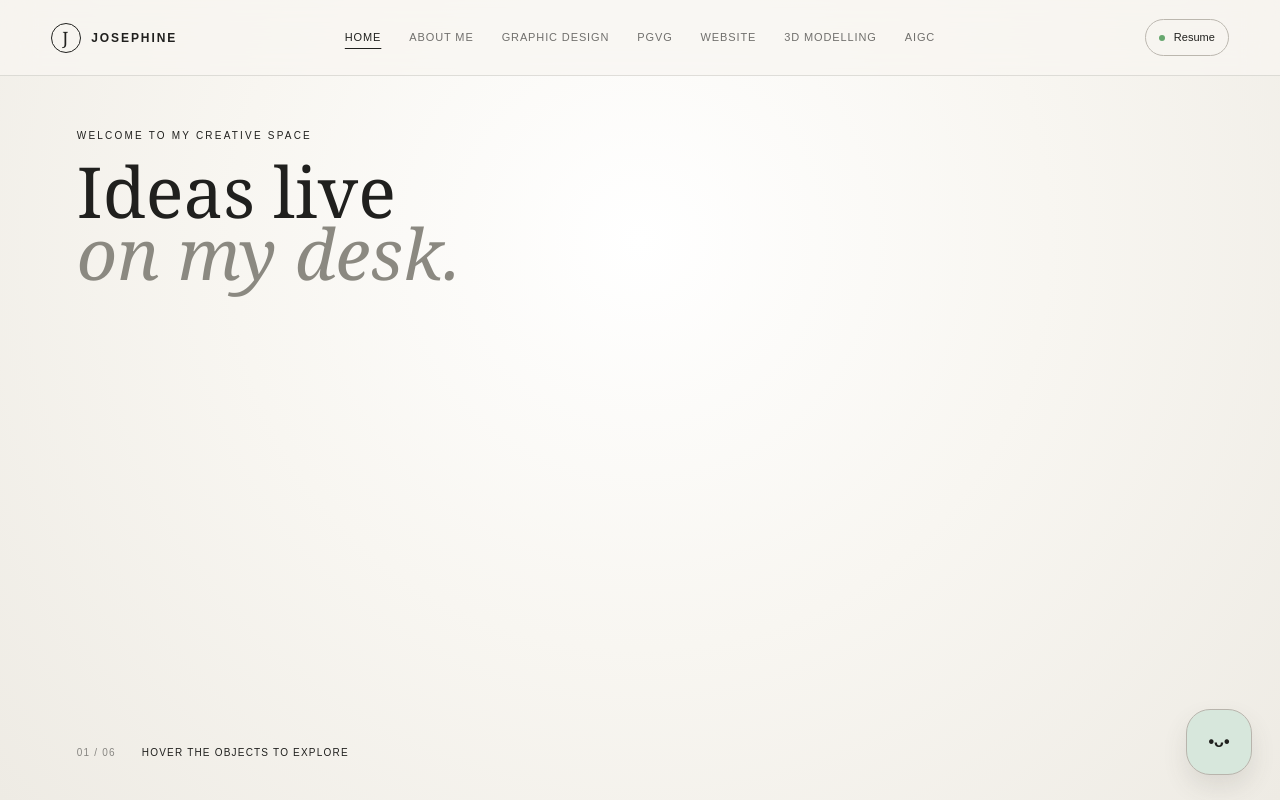
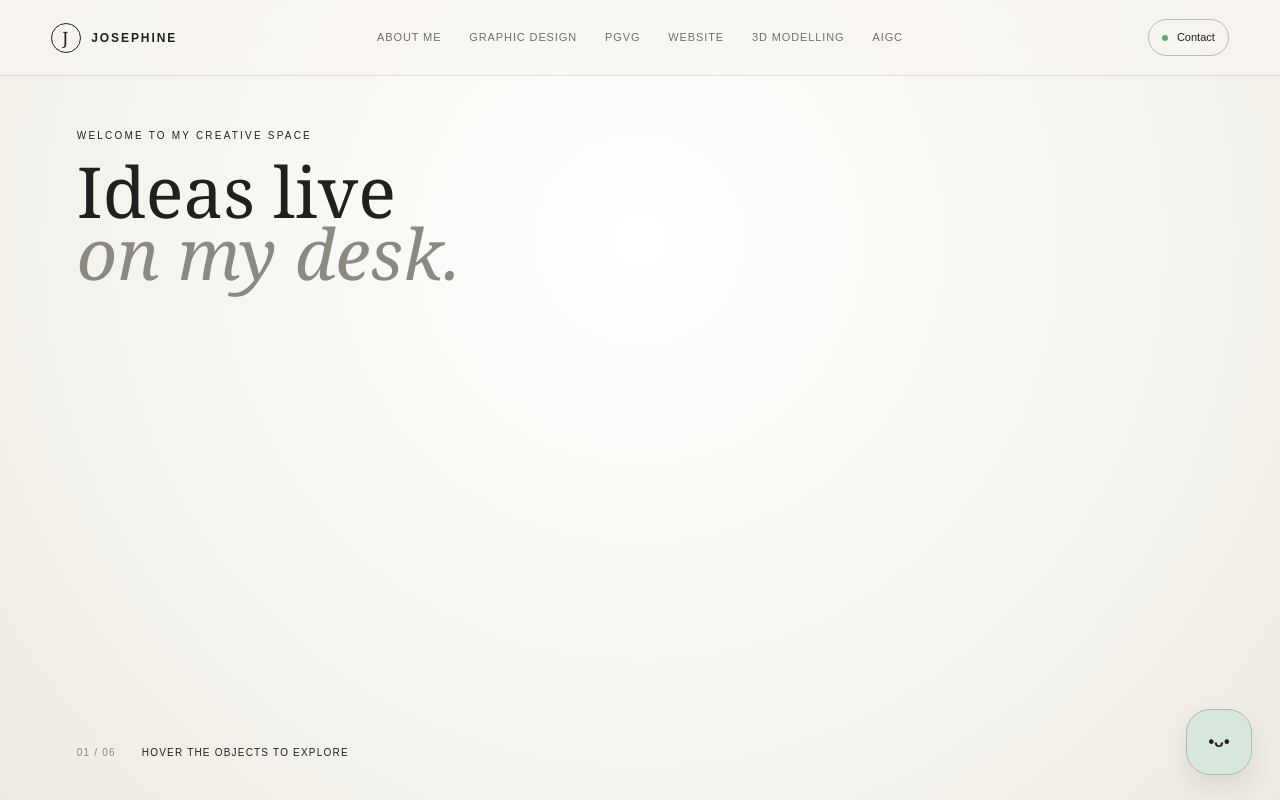
Before and after one commit to josephinemah0419/Portfolio, a Next.js app: page / in a window 1280 px wide. Built offline with nearby package versions, Linux system fonts and the light colour scheme.

Commit message:
Update portfolio

```diff
--- a/app/page.tsx
+++ b/app/page.tsx
@@ -35,7 +35,7 @@ export default function Home(){
  useEffect(()=>{document.body.classList.toggle('mobile-menu-open',menuOpen);return()=>document.body.classList.remove('mobile-menu-open')},[menuOpen]);
  const go=(next:Page)=>{setPage(next);setMenuOpen(false);setReady(false);setTimeout(()=>setReady(true),40);history.replaceState(null,'',next==='home'?'#':`#${next}`)};
  return <main className={`site page-${page} ${ready?'page-ready':''}`} onMouseMove={e=>setMouse({x:(e.clientX/innerWidth-.5)*16,y:(e.clientY/innerHeight-.5)*12})}>
-  <header className="topbar"><button className="brand" onClick={()=>go('home')}><span>J</span><b className="brand-desktop">JOSEPHINE</b><b className="brand-mobile">Mah Jie Yi</b></button><button className="menu-toggle" aria-label={menuOpen?'Close navigation':'Open navigation'} aria-expanded={menuOpen} onClick={()=>setMenuOpen(!menuOpen)}>{menuOpen?'×':'☰'}</button><nav className={menuOpen?'open':''}><button className={page==='home'?'active':''} onClick={()=>go('home')}>Home</button><button className={page==='about'?'active':''} onClick={()=>go('about')}>About Me</button>{items.map(x=><button className={page===x.id?'active':''} key={x.id} onClick={()=>go(x.id)}>{x.label}</button>)}<a className="mobile-resume-link" href="/assets/Mah-Jie-Yi-Resume.pdf" target="_blank">Contact</a></nav><a className="available" href="/assets/Mah-Jie-Yi-Resume.pdf" target="_blank"><i/> {page==='about'?"Let's Connect":"Resume"}</a></header>
+  <header className="topbar"><button className="brand" onClick={()=>go('home')}><span>J</span><b className="brand-desktop">JOSEPHINE</b><b className="brand-mobile">Mah Jie Yi</b></button><button className="menu-toggle" aria-label={menuOpen?'Close navigation':'Open navigation'} aria-expanded={menuOpen} onClick={()=>setMenuOpen(!menuOpen)}>{menuOpen?'×':'☰'}</button><nav className={menuOpen?'open':''}><button className={page==='about'?'active':''} onClick={()=>go('about')}>About Me</button>{items.map(x=><button className={page===x.id?'active':''} key={x.id} onClick={()=>go(x.id)}>{x.label}</button>)}</nav><a className="available" href="https://wa.link/gp0ucn" target="_blank" rel="noopener noreferrer"><i/> Contact</a></header>
   <div className="view-key" key={page}>{page==='home'&&<Studio mouse={mouse} go={go}/>} {page==='about'&&<About/>} {page==='graphic'&&<Graphic/>} {page==='pgvg'&&<PGVG/>} {page==='website'&&<Web/>} {page==='3d'&&<Models/>} {page==='aigc'&&<Lab/>}</div>
   <button className="mascot" onClick={()=>go(page==='home'?'aigc':'home')}><span>•ᴗ•</span><i>{page==='home'?'Need a tour?':'Back home'}</i></button>
  </main>
```
Also changed, not shown: 2 other files (tests, documents, lock files or other folders).
